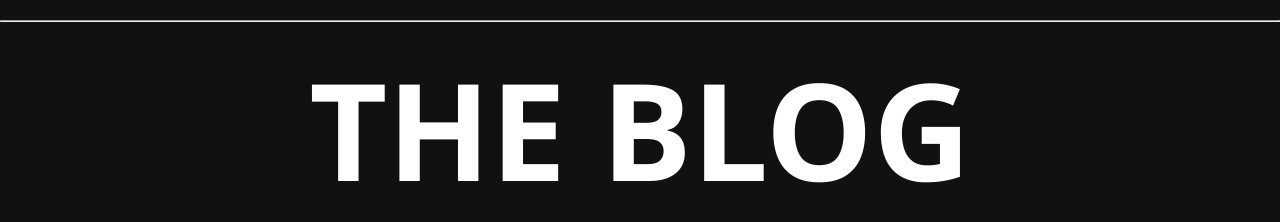
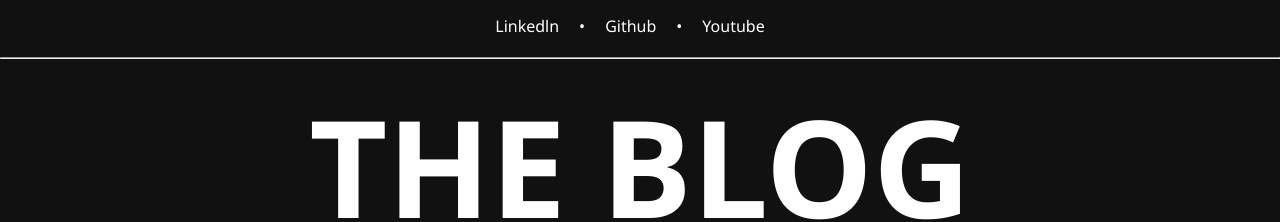
Before and after one commit to ceduardooliveira/angular-blog, an Angular app: page / in a window 1280 px wide. Shown: the top 222 px of the page. Built offline with nearby package versions, Linux system fonts and the light colour scheme.

Commit message:
created Menu

```diff
--- a/src/app/components/menu-bar/menu-bar.component.css
+++ b/src/app/components/menu-bar/menu-bar.component.css
@@ -0,0 +1,9 @@
+.container__menu-bar > ul{
+  display: flex;
+  flex-direction: row;
+}
+
+.container__menu-bar > ul > li{
+  margin-right: 20px;
+  list-style: none;
+}
--- a/src/app/components/menu-bar/menu-bar.component.html
+++ b/src/app/components/menu-bar/menu-bar.component.html
@@ -1 +1,9 @@
-<p>menu-bar works!</p>
+<div class="container__menu-bar">
+  <ul>
+    <li><a href="https://linkedin.com/in/carlos-eduardo-pereira-de-oliveira-51850177/">Linkedln</a></li>
+    <li><span>•</span></li>
+    <li><a href="https://github.com/ceduardooliveira">Github</a></li>
+    <li><span>•</span></li>
+    <li><a href="">Youtube</a></li>
+  </ul>
+</div>
--- a/src/app/pages/home/home.component.css
+++ b/src/app/pages/home/home.component.css
@@ -5,3 +5,10 @@
   flex-direction: row;
   justify-content: center;
 }
+
+
+header{
+  margin-top: 15px;
+  display: flex;
+  justify-content: center;
+}
--- a/src/app/pages/home/home.component.html
+++ b/src/app/pages/home/home.component.html
@@ -1,3 +1,9 @@
+<header>
+  <app-menu-bar></app-menu-bar>
+</header>
+
+
+
 <app-menu-title></app-menu-title>
 
 <div class="container__articles">
--- a/src/app/pages/home/home.component.ts
+++ b/src/app/pages/home/home.component.ts
@@ -2,10 +2,11 @@ import { Component } from '@angular/core';
 import { BigCardComponent } from "../../components/big-card/big-card.component";
 import { MenuTitleComponent } from "../../components/menu-title/menu-title.component";
 import { SmallCardComponent } from "../../components/small-card/small-card.component";
+import { MenuBarComponent } from "../../components/menu-bar/menu-bar.component";
 
 @Component({
   selector: 'app-home',
-  imports: [BigCardComponent, MenuTitleComponent, SmallCardComponent],
+  imports: [BigCardComponent, MenuTitleComponent, SmallCardComponent, MenuBarComponent],
   templateUrl: './home.component.html',
   styleUrl: './home.component.css'
 })
```
